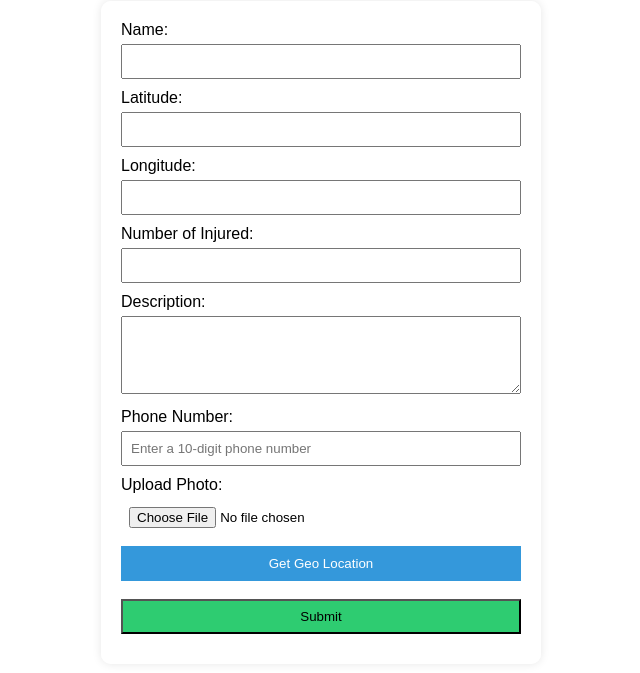
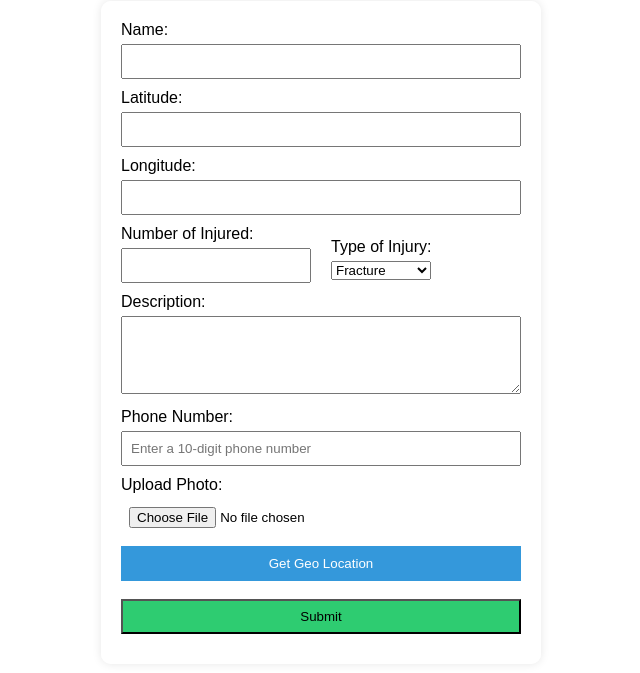
Before and after one commit to siddharth10ss/collab, a plain HTML site: page process.html in a window 1280 px wide. Shown: the part 79-752 px from the top of the page, without its empty margins (319-959 px from the left). Drawn offline with Linux system fonts and the light colour scheme.

Commit message:
Update process.html
added extra features for description

```diff
--- a/process.html
+++ b/process.html
@@ -34,8 +34,22 @@
         <label for="longitude">Longitude:</label>
         <input type="text" id="longitude" name="longitude" readonly>
 
+        <div style="display: flex; align-items: center;">
+            <div style="flex: 1;">
                 <label for="injured">Number of Injured:</label>
                 <input type="number" id="injured" name="injured" required>
+            </div>
+            <div style="flex: 1; margin-left: 20px;">
+                <label for="injury_type">Type of Injury:</label>
+                <select id="injury_type" name="injury_type">
+                    <option value="Fracture">Fracture</option>
+                    <option value="Burn">Burn</option>
+                    <option value="Head Injury">Head Injury</option>
+                    <option value="Sprain/Strain">Sprain/Strain</option>
+                    <!-- Add more options as needed -->
+                </select>
+            </div>
+        </div>
 
         <label for="description">Description:</label>
         <textarea id="description" name="description" rows="4" cols="50" required></textarea>
@@ -51,6 +65,5 @@
         <br>
         <input type="submit" value="Submit">
     </form>
-
 </body>
 </html>
```
Lines whose indentation alone changed are shown as unchanged.
